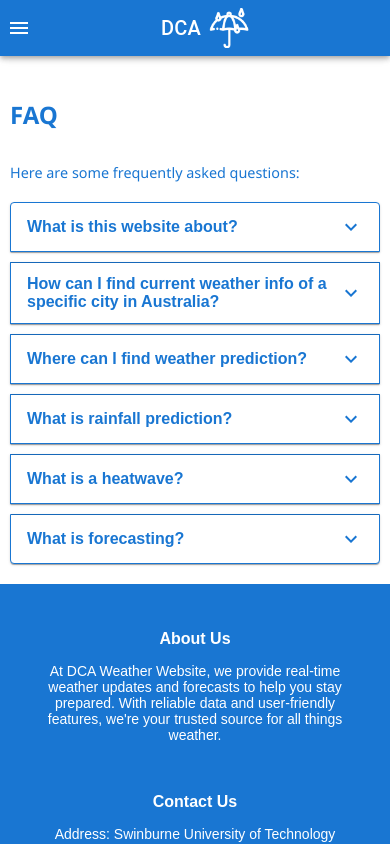
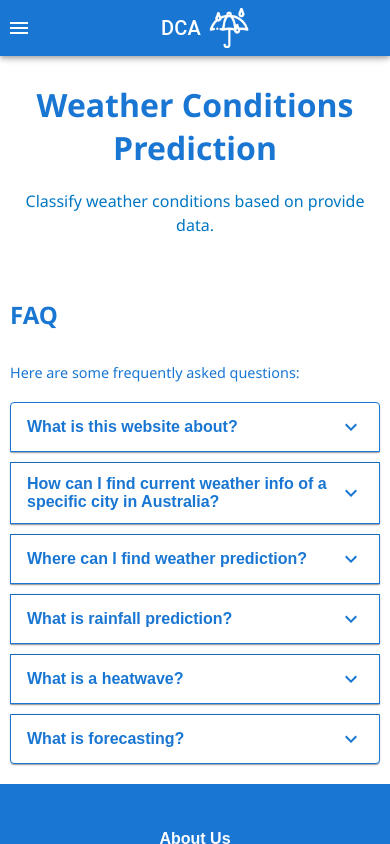
Before and after one commit to joonochakma/weather-prediction-stack, a React (Create React App) app in the folder weather_website/: page /weather in a window 390 px wide. Built offline with nearby package versions, Linux system fonts and the light colour scheme; no server answers.

Commit message:
weather page and responsiveness updated

```diff
--- a/weather_website/src/pages/heatwave/Heatwave.css
+++ b/weather_website/src/pages/heatwave/Heatwave.css
@@ -175,6 +175,10 @@ input[type="date"] {
       font-size: 2rem;
     }
 
+    .model_description {
+      font-size: 1rem;
+    }
+
     form {
       padding: 10px;
       width: stretch;
--- /dev/null
+++ b/weather_website/src/pages/weather/Weather.css
@@ -0,0 +1,43 @@
+/* General Styles */
+.model_title {
+    color: #1976d2;
+    font-size: 2.5rem;
+    margin-bottom: 20px;
+    font-weight: bold;
+    text-align: center;
+}
+
+.model_description {
+    font-size: 1.1rem;
+    color: #0077c2;
+    text-align: center;
+    margin: 10px 0;
+    padding: 0 20px;
+    line-height: 1.5;
+    margin-bottom: 20px;
+}
+
+/* Responsive Design */
+@media (max-width: 680px) {
+    .model_title {
+      font-size: 2rem;
+    }
+
+    .model_description {
+      font-size: 1rem;
+    }
+
+    form {
+      padding: 10px;
+      width: stretch;
+      padding: 20px;
+      margin: 0 20px;
+      max-width: 600px; /* Optional: Sets a max width for larger screens */
+    }
+
+    input[type="number"],
+    input[type="date"],
+    button {
+      width: stretch;
+    }
+  }
--- a/weather_website/src/pages/weather/Weather.js
+++ b/weather_website/src/pages/weather/Weather.js
@@ -1,10 +1,11 @@
-
-
+import React from 'react';
+import './Weather.css';
 
 function Weather() {
   return (
-    <div className="App">
-
+    <div className="weather-container">
+            <h2 className="model_title">Weather Conditions Prediction</h2>
+            <p className="model_description">Classify weather conditions based on provide data.</p>
     </div>
   );
 }
```
